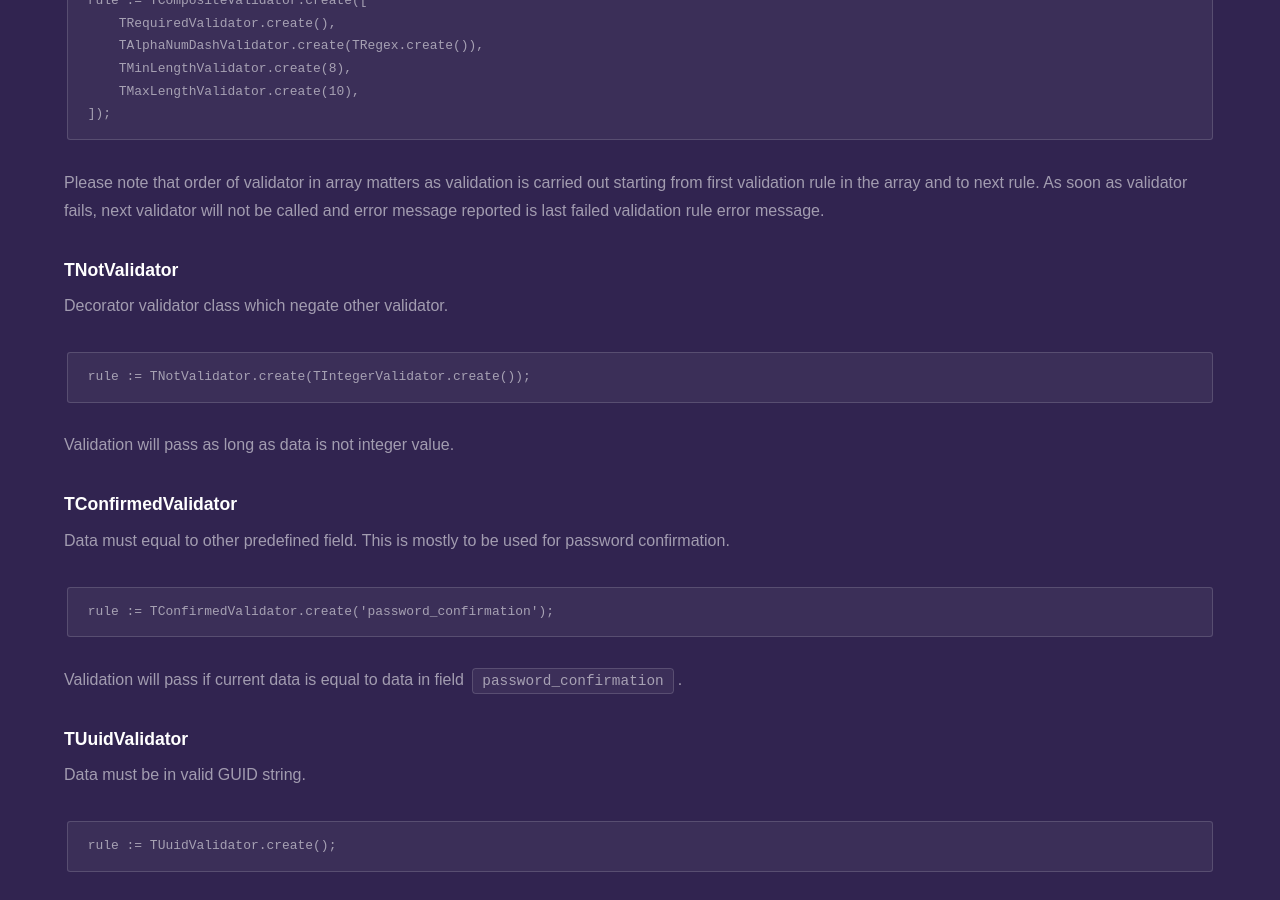
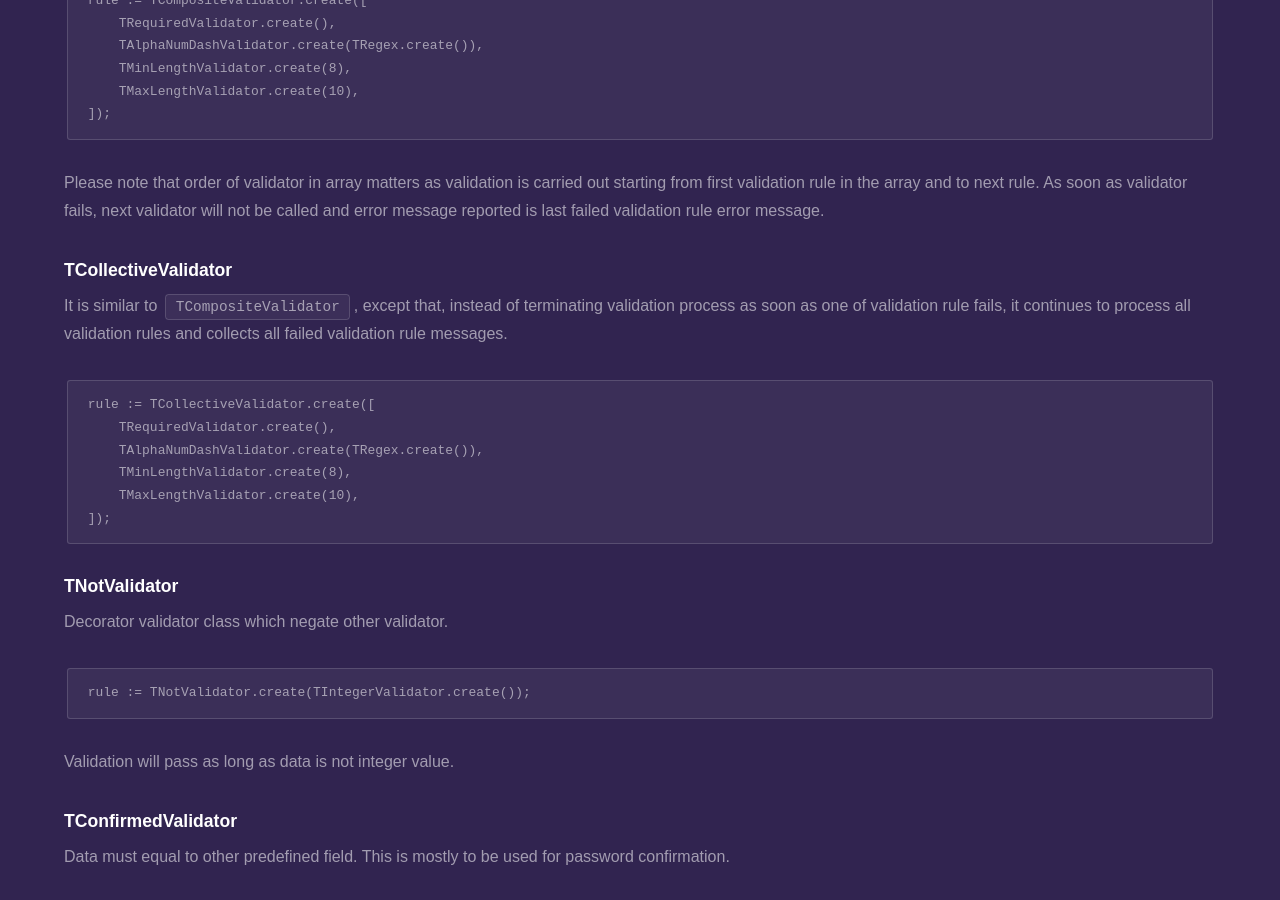
Before and after one commit to fanoframework/fanoframework.github.io, a Jekyll site: the page built from security/form-validation/built-in-validation-rules/index.md, in a window 1280 px wide and 900 px high, scrolled down 6647 px. Built offline with Jekyll 4.4.1, drawn with Linux system fonts in a browser that asks for light colours; our own code applies the rules of GitHub Pages for plain Markdown files.

Commit message:
add content about collective validator

````diff
--- a/security/form-validation/built-in-validation-rules/index.md
+++ b/security/form-validation/built-in-validation-rules/index.md
@@ -290,6 +290,19 @@ rule := TCompositeValidator.create([
 
 Please note that order of validator in array matters as validation is carried out starting from first validation rule in the array and to next rule. As soon as validator fails, next validator will not be called and error message reported is last failed validation rule error message.
 
+### TCollectiveValidator
+
+It is similar to `TCompositeValidator`, except that, instead of terminating validation process as soon as one of validation rule fails, it continues to process all validation rules and collects all failed validation rule messages.
+
+```
+rule := TCollectiveValidator.create([
+    TRequiredValidator.create(),
+    TAlphaNumDashValidator.create(TRegex.create()),
+    TMinLengthValidator.create(8),
+    TMaxLengthValidator.create(10),
+]);
+```
+
 ### TNotValidator
 
 Decorator validator class which negate other validator.
````
